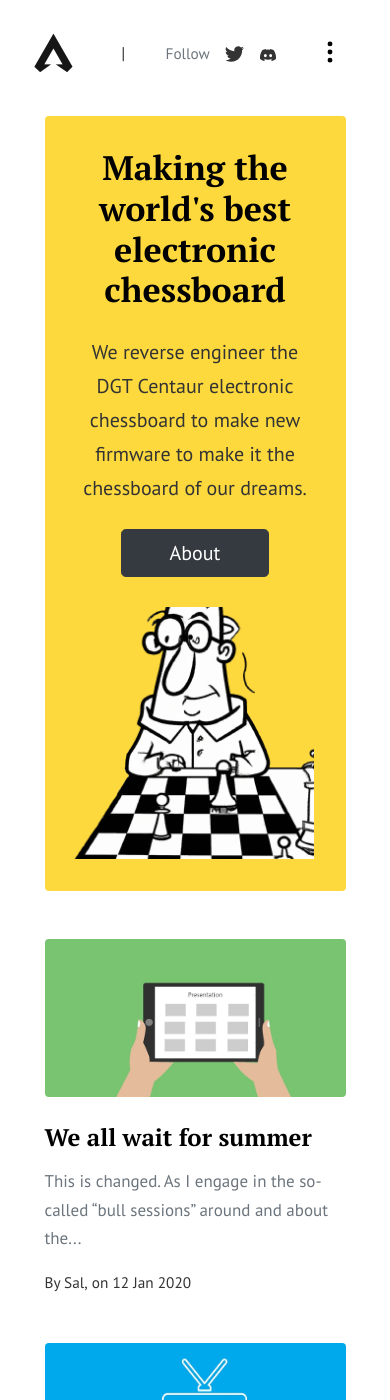
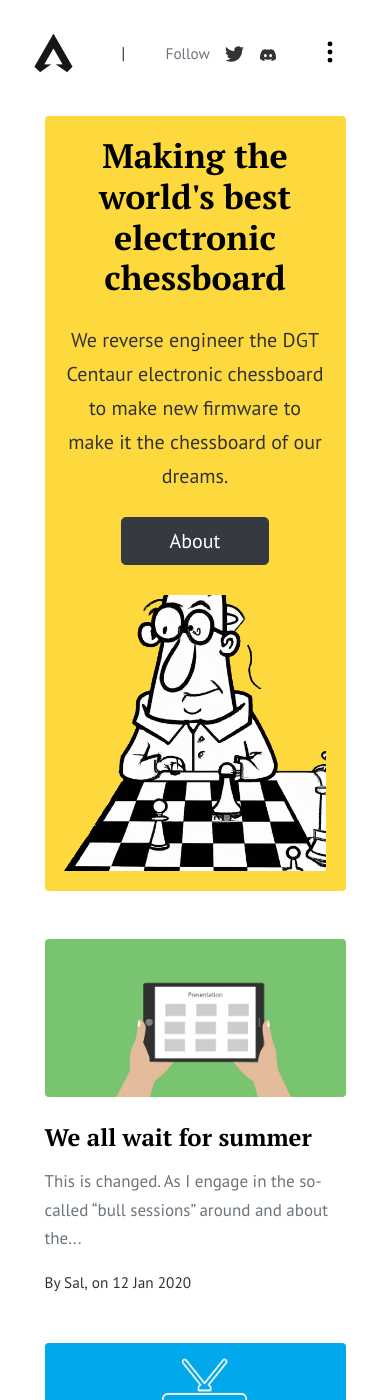
Before and after one commit to DGTCentaurMods/dgtcentaurmods.github.io, a Jekyll site: the page built from index.html, in a window 390 px wide and 1400 px high. Built offline with Jekyll 4.4.1, drawn with Linux system fonts in a browser that asks for light colours; the list of posts is cut into pages by our own code.

Commit message:
Update theme.scss

```diff
--- a/assets/css/theme.scss
+++ b/assets/css/theme.scss
@@ -166,7 +166,7 @@
 	font-size: 2em !important;
     }
     .hero {
-	padding: 2rem 2rem !important;
+	padding: 20px 20px !important;
     }
 }
 .google-auto-placed {
```
